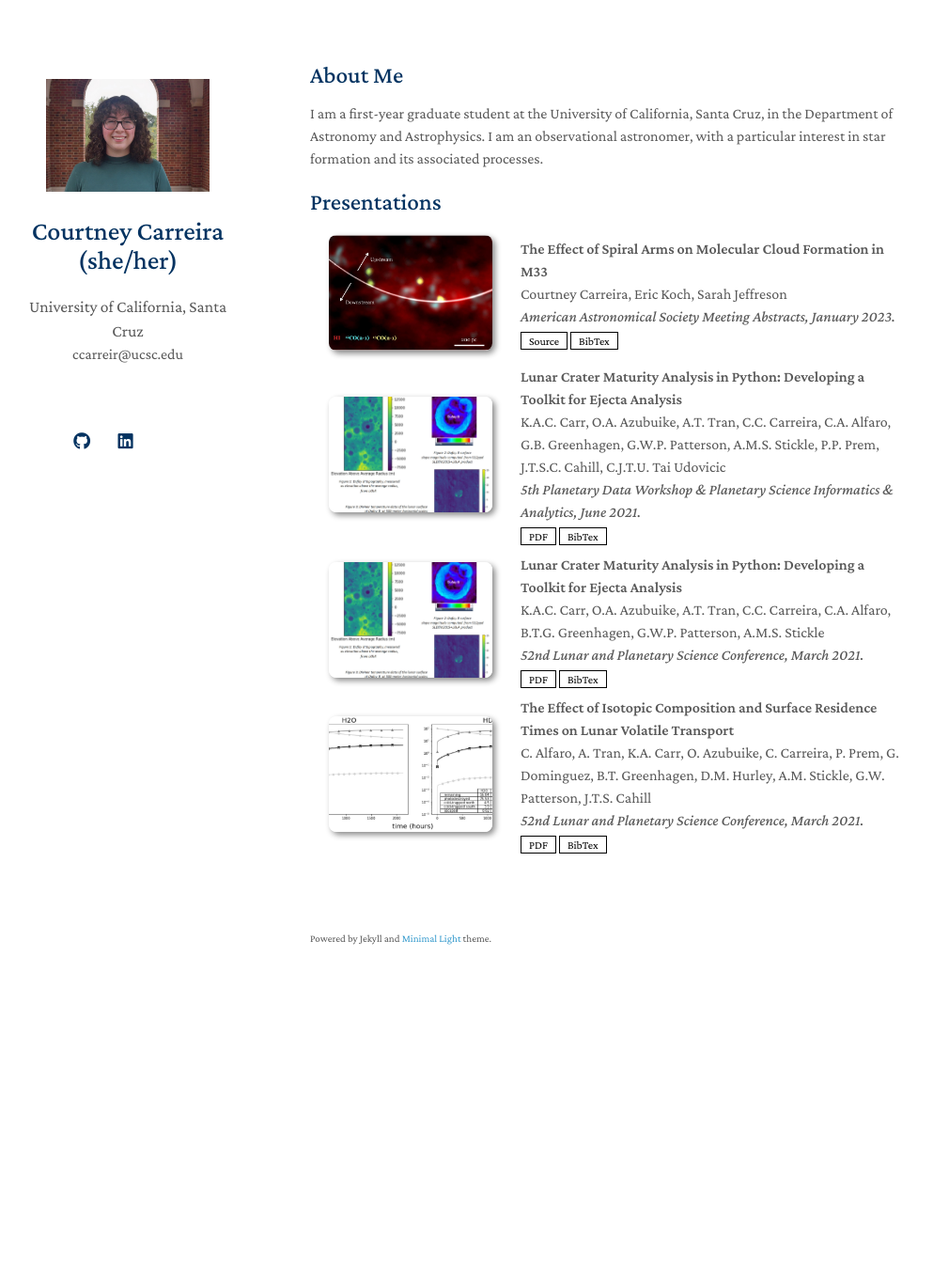
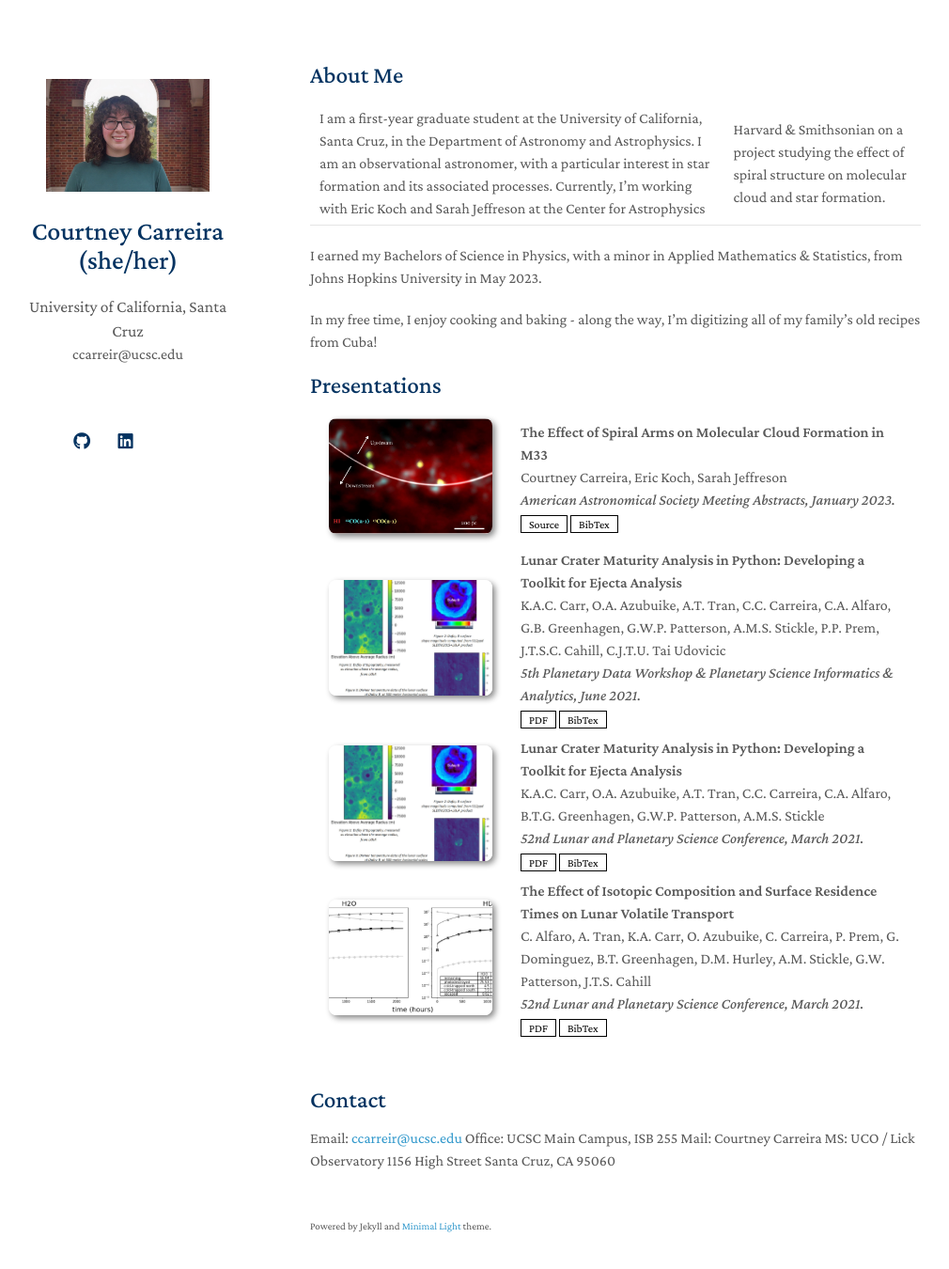
Before and after one commit to courtneycarreira/courtneycarreira.github.io, a Jekyll site: the page built from index.md, in a window 1280 px wide and 1385 px high. Shown: the top 1350 px of the window at 94% size, without its empty margins (140-1150 px from the left). Built offline with Jekyll 4.4.1, drawn with Linux system fonts in a browser that asks for light colours; nearby versions of some CDN libraries; a style sheet for code colours, icons or effects is not loaded; our own code applies the rules of GitHub Pages for plain Markdown files.

Commit message:
updates for ASTR 204

```diff
--- a/index.md
+++ b/index.md
@@ -4,6 +4,19 @@ layout: homepage
 
 ## About Me
 
-I am a first-year graduate student at the University of California, Santa Cruz, in the Department of Astronomy and Astrophysics. I am an observational astronomer, with a particular interest in star formation and its associated processes.
+I am a first-year graduate student at the University of California, Santa Cruz, in the Department of Astronomy and Astrophysics. I am an observational astronomer, with a particular interest in star formation and its associated processes. Currently, I'm working with Eric Koch and Sarah Jeffreson at the Center for Astrophysics | Harvard & Smithsonian on a project studying the effect of spiral structure on molecular cloud and star formation.
+
+I earned my Bachelors of Science in Physics, with a minor in Applied Mathematics & Statistics, from Johns Hopkins University in May 2023.
+
+In my free time, I enjoy cooking and baking - along the way, I'm digitizing all of my family's old recipes from Cuba!
 
 {% include_relative _includes/publications.html %}
+
+## Contact
+
+Email:	[ccarreir@ucsc.edu](mailto:ccarreir@ucsc.edu)
+Office:	UCSC Main Campus, ISB 255
+Mail:	Courtney Carreira
+	MS: UCO / Lick Observatory
+	1156 High Street
+	Santa Cruz, CA 95060
```
Also changed, not shown: 1 other file.
